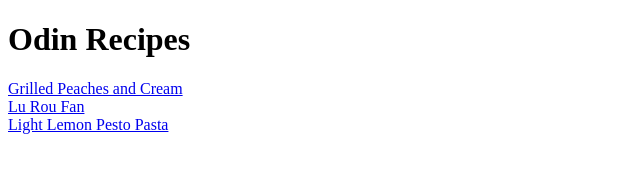
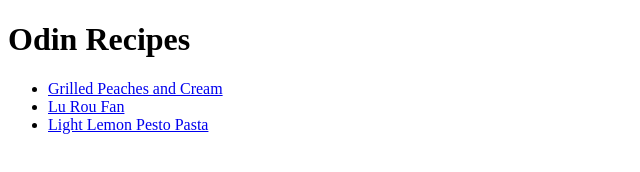
Before and after one commit to elgin-vuong/odin-recipes, a plain HTML site: page index.html in a window 1280 px wide. Shown: the whole page, without its empty margins (0-640 px from the left). Drawn offline with Linux system fonts and the light colour scheme.

Commit message:
Put recipe names in unordered list

```diff
--- a/index.html
+++ b/index.html
@@ -8,13 +8,11 @@
     <body>
         <h1>Odin Recipes</h1>
 
-        <div>
-        <a href="recipes/grilled-peaches-and-cream.html">Grilled Peaches and Cream</a>
-        </div>
+        <ul>
+           <li><a href="recipes/grilled-peaches-and-cream.html">Grilled Peaches and Cream</a></li>
+           <li><a href="recipes/lu-rou-fan.html">Lu Rou Fan</a></div></li>
+           <li><a href="recipes/pesto-pasta.html">Light Lemon Pesto Pasta</a></li>
+        </ul>
 
-        <div>
-        <a href="recipes/lu-rou-fan.html">Lu Rou Fan</a></div>
-
-        <div><a href="recipes/pesto-pasta.html">Light Lemon Pesto Pasta</a></div>
     </body>
 </html>
```
